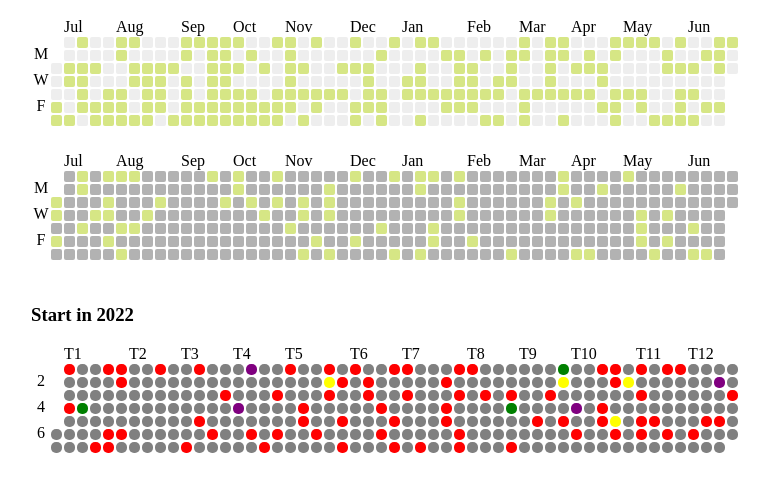
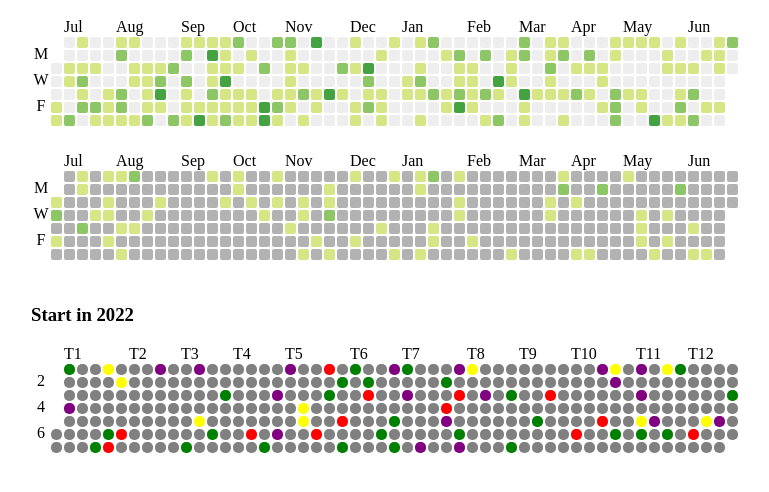
Before and after one commit to bachvtuan/Github-Contribution-Graph, a plain HTML site: page index.html in a window 1280 px wide. Shown: the part 108-600 px from the top of the page, without its empty margins (27-796 px from the left). Drawn offline with Linux system fonts and the light colour scheme.

Commit message:
Updated demo.

```diff
--- a/index.html
+++ b/index.html
@@ -74,8 +74,14 @@
           h_days:['2','4','6'],
           // define map count with color
           levels: [0, 1, 2, 3, 4],
-          //override colours
-          colors:['gray','purple','yellow','green','red'],
+          //override colours with custom count
+          colors:[
+            {count:0,color:'gray'},
+            {count:5,color:'purple'},
+            {count:10,color:'yellow'},
+            {count:15,color:'green'},
+            {count:20, color:'red'}
+          ],
           // override item radius
           radius: 5,
           // callback when click on selected date
--- a/js/github_contribution.js
+++ b/js/github_contribution.js
@@ -67,10 +67,13 @@ if (!String.prototype.formatString) {
         }
 
         var getColor = function(count) {
-          const isLargeNumber = (element) => element > count;
-          i = settings.levels.findIndex(isLargeNumber);
+          if (typeof(settings.colors[0]) == "string"){
+            return count > settings.colors.length - 1 ? settings.colors[settings.colors.length-1]: settings.colors[count];
+          }
 
-          return i == -1 ? settings.colors[settings.colors.length -1]: settings.colors[ i - 1 ];
+          const isLargeNumber = (element) => element.count > count;
+          i = settings.colors.findIndex(isLargeNumber);
+          return i == -1 ? settings.colors[settings.colors.length -1].color: settings.colors[ i - 1 ].color;
         }
 
         var start = function(){
@@ -232,8 +235,6 @@ if (!String.prototype.formatString) {
         }
 
         var settings = $.extend({
-          //Default init settings.colors, user can override
-          levels: [0, 1, 10, 20, 30],
           colors: ['#eeeeee','#d6e685','#8cc665','#44a340','#44a340'],
           radius: 2,
           hover_border_color: "#999",
```
